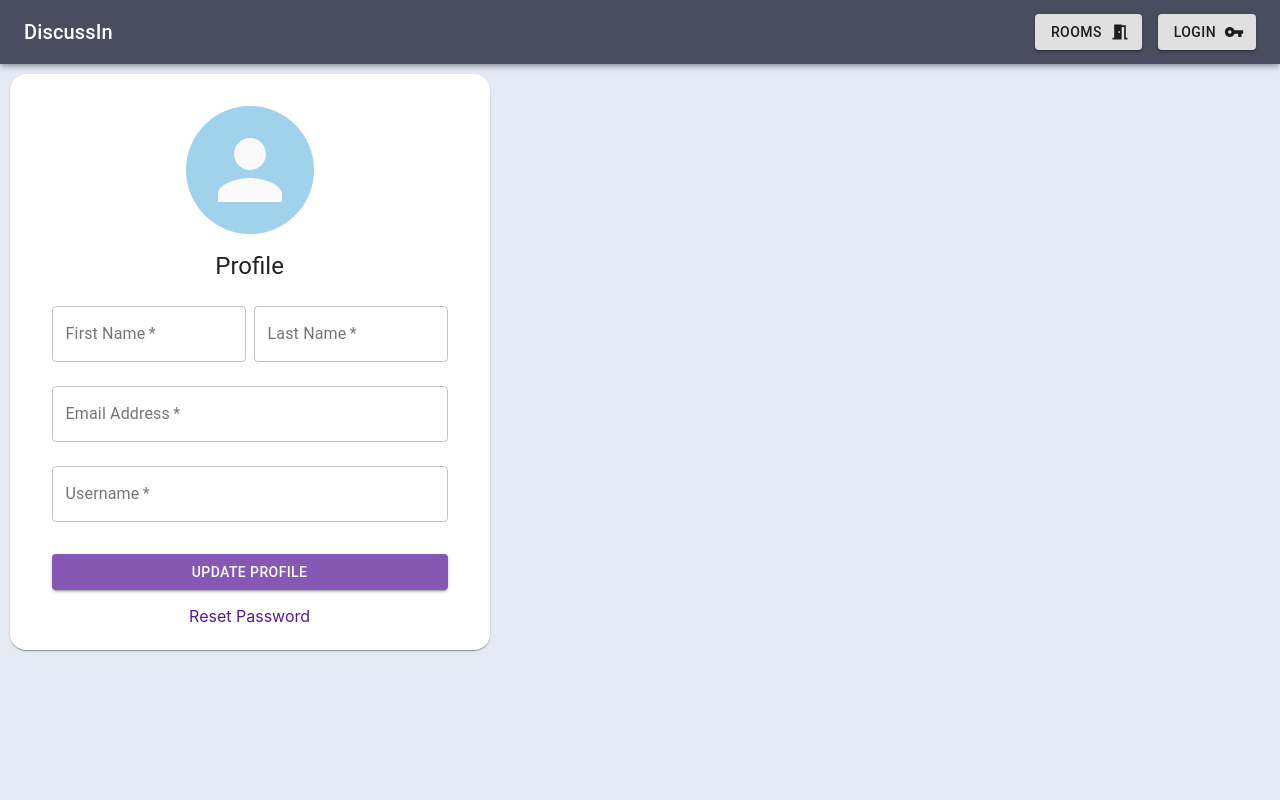
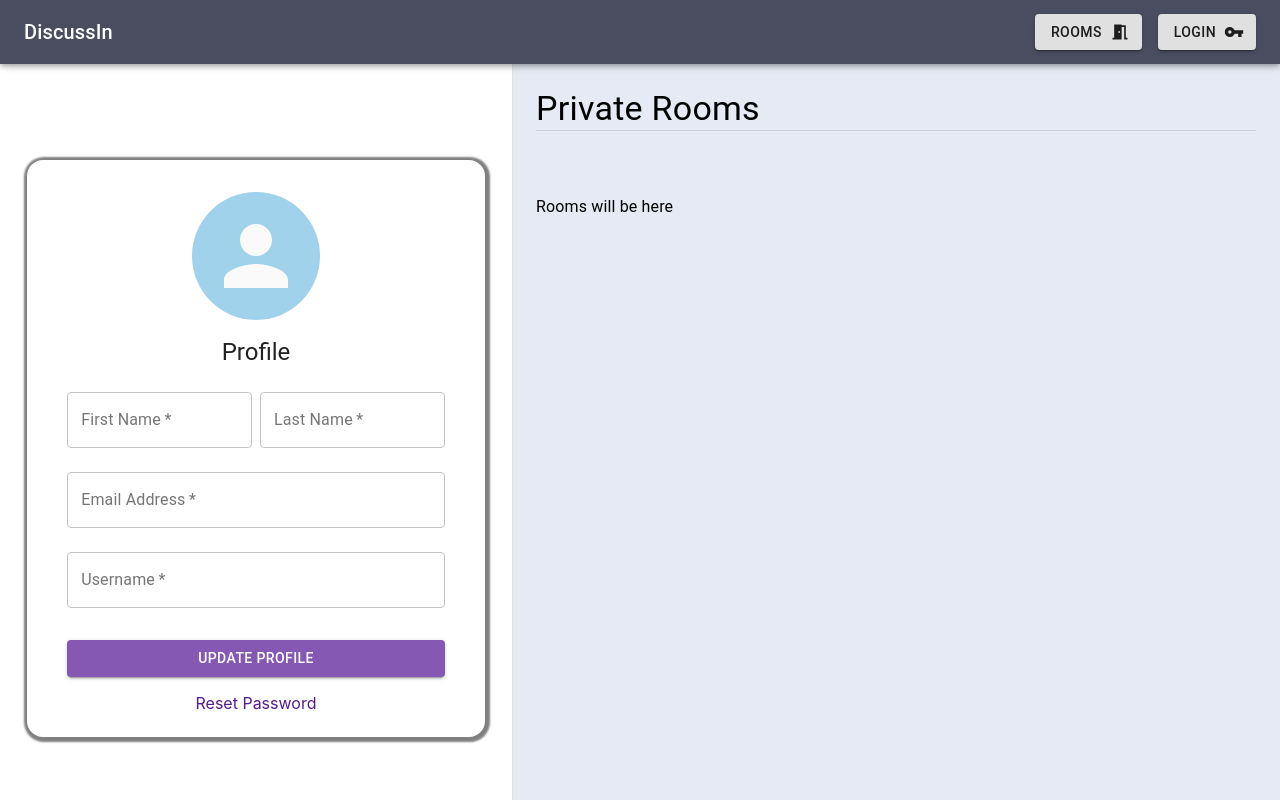
Before and after one commit to VirajJadhav/DiscussIn, a React (Create React App) app in the folder frontend/: page /profile in a window 1280 px wide. Built offline with nearby package versions, Linux system fonts and the light colour scheme.

Commit message:
ui: profile layout (bare-bones)

```diff
--- a/frontend/src/App.js
+++ b/frontend/src/App.js
@@ -18,25 +18,22 @@ function App() {
         <Switch>
           <Route exact path="/signup" render={props => <Signup {...props} />} />
           <Route exact path="/login" render={props => <Login {...props} />} />
-          <Route
-            exact
-            path="/"
-            render={props => <DashBoard theme={theme.palette} {...props} />}
-          />
+
+          <Route exact path="/" render={props => <DashBoard {...props} />} />
           <Route
             exact
             path="/join/:roomID"
-            render={props => <Room theme={theme.palette} {...props} />}
+            render={props => <Room {...props} />}
           />
           <Route
             exact
             path="/addRoom"
-            render={props => <AddRoom theme={theme.palette} {...props} />}
+            render={props => <AddRoom {...props} />}
           />
           <Route
             exact
             path="/joinRoom"
-            render={props => <JoinRoom theme={theme.palette} {...props} />}
+            render={props => <JoinRoom {...props} />}
           />
           <Route
             exact
--- a/frontend/src/components/ProfileCard/index.jsx
+++ b/frontend/src/components/ProfileCard/index.jsx
@@ -14,10 +14,11 @@ import {
 
 const useStyles = makeStyles(theme => ({
   root: {
-    width: "30rem",
+    width: "auto",
     height: "auto",
     borderRadius: "1rem",
-    margin: "0.6rem",
+    margin: "0.5rem",
+    boxShadow: "1px 1px 2px 4px grey",
   },
   paper: {
     display: "flex",
--- a/frontend/src/components/index.js
+++ b/frontend/src/components/index.js
@@ -1,6 +1,5 @@
 export { default as NavBar } from "./NavBar";
 export { default as RoomCard } from "./RoomCard";
-export { default as RoomLayout } from "./RoomLayout";
 export { default as InfoModal } from "./InfoModal";
 export { default as Message } from "./Message";
 export { default as ProfileCard } from "./ProfileCard";
--- /dev/null
+++ b/frontend/src/pages/Profile/Layout/index.jsx
@@ -0,0 +1,139 @@
+import React, { useState } from "react";
+import { ProfileCard } from "../../../components";
+import {
+  Drawer,
+  Toolbar,
+  Typography,
+  Divider,
+  makeStyles,
+} from "@material-ui/core";
+import { Close as CloseIcon } from "@material-ui/icons";
+
+const drawerWidth = "32rem";
+
+const useStyles = makeStyles(theme => ({
+  root: {
+    display: "flex",
+  },
+  appBar: {
+    zIndex: theme.zIndex.drawer + 1,
+  },
+  drawer: {
+    width: drawerWidth,
+    zIndex: 1,
+    flexShrink: 0,
+    [theme.breakpoints.down("sm")]: {
+      width: "100%",
+    },
+  },
+  mobileDrawer: {
+    width: drawerWidth,
+    flexShrink: 0,
+  },
+  drawerPaper: {
+    width: drawerWidth,
+    [theme.breakpoints.down("sm")]: {
+      width: "100%",
+    },
+  },
+  drawerContainer: {
+    overflow: "auto",
+  },
+  content: {
+    flexGrow: 1,
+    padding: theme.spacing(3),
+    marginBottom: "4rem",
+    [theme.breakpoints.down("sm")]: {
+      display: "none",
+    },
+  },
+  mobileDrawerIcon: {
+    display: "none",
+    [theme.breakpoints.down("sm")]: {
+      cursor: "pointer",
+      display: "initial",
+      marginLeft: "1rem",
+    },
+  },
+}));
+
+export default function ProfileLayout({
+  children,
+  users,
+  title,
+  createdAt,
+  message,
+  handleInfoModal,
+  handleSendMessage,
+  handleChange,
+}) {
+  const classes = useStyles();
+
+  const [mobileDrawerOpen, setMobileDrawerOpen] = useState(false);
+
+  const handleMobileDrawer = () => {
+    setMobileDrawerOpen(prevState => !prevState);
+  };
+
+  return (
+    <div className={classes.root}>
+      <Drawer
+        className={classes.drawer}
+        variant="permanent"
+        classes={{
+          paper: classes.drawerPaper,
+        }}
+      >
+        <Toolbar />
+        <div className={classes.drawerContainer}>
+          <div
+            style={{
+              margin: "6rem 1.2rem 6rem 1.2rem",
+            }}
+          >
+            <ProfileCard />
+          </div>
+        </div>
+      </Drawer>
+      {/* Mobile drawer */}
+      <Drawer
+        className={classes.mobileDrawer}
+        onClose={handleMobileDrawer}
+        anchor="right"
+        open={mobileDrawerOpen}
+        classes={{
+          paper: classes.drawerPaper,
+        }}
+      >
+        <Toolbar>
+          <div
+            style={{
+              cursor: "pointer",
+              margin: "0.5rem 0 0.5rem 0",
+            }}
+            onClick={handleMobileDrawer}
+          >
+            <CloseIcon />
+          </div>
+        </Toolbar>
+        <Divider />
+        <Typography
+          style={{
+            textAlign: "center",
+            margin: "1rem 0 1rem 0",
+          }}
+          variant="h6"
+        >
+          {`Active Users`}
+        </Typography>
+        <Divider />
+      </Drawer>
+      <main className={classes.content}>
+        <Typography variant="h4">{"Private Rooms"}</Typography>
+        <Divider />
+        <Toolbar />
+        {children}
+      </main>
+    </div>
+  );
+}
--- a/frontend/src/pages/Profile/index.jsx
+++ b/frontend/src/pages/Profile/index.jsx
@@ -1,17 +1,13 @@
+import { Typography } from "@material-ui/core";
 import React, { Component } from "react";
-import { NavBar, ProfileCard } from "../../components";
+import { NavBar } from "../../components";
+import ProfileLayout from "./Layout";
 
 class Profile extends Component {
   constructor(props) {
     super(props);
     this.state = {
-      users: ["User 1", "User 2", "User 3", "User 4"],
-      title: "This is the title",
-      subTitle: "This is the sub-title",
-      description: "This is the description",
-      createdAt: "Thu Apr 8 2021",
-
-      modalOpen: false,
+      user: {},
     };
   }
   handleInfoModal = () => {
@@ -23,7 +19,9 @@ class Profile extends Component {
     return (
       <div>
         <NavBar />
-        <ProfileCard />
+        <ProfileLayout>
+          <Typography variant="body1">{"Rooms will be here"}</Typography>
+        </ProfileLayout>
       </div>
     );
   }
--- a/frontend/src/components/RoomLayout/index.jsx
+++ b/frontend/src/pages/Room/Layout/index.jsx
@@ -149,7 +149,6 @@ export default function RoomLayout({
       <Drawer
         className={classes.drawer}
         variant="permanent"
-        open={mobileDrawerOpen}
         classes={{
           paper: classes.drawerPaper,
         }}
--- a/frontend/src/pages/Room/index.jsx
+++ b/frontend/src/pages/Room/index.jsx
@@ -1,6 +1,7 @@
 import React, { Component } from "react";
 import { connect } from "react-redux";
-import { RoomLayout, InfoModal, Message } from "../../components";
+import { InfoModal, Message } from "../../components";
+import RoomLayout from "./Layout";
 import { getRoom } from "../../redux/RoomRedux/action";
 
 class Room extends Component {
```
